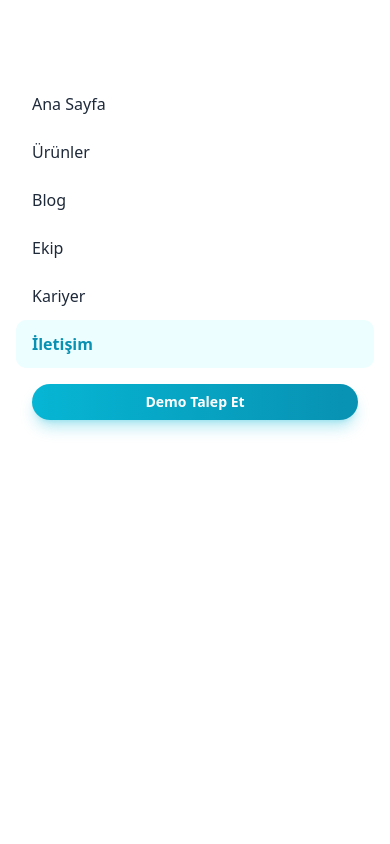
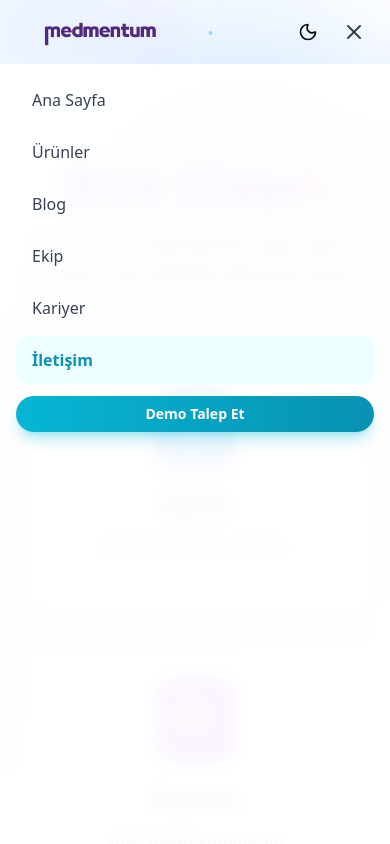
Before and after one commit to bsyilmaz/medmentum, a React (Vite) app: page /contact in a window 390 px wide. Both pictures are taken after a click on the button 354 px from the left and 32 px from the top of the page. Shown: the top 844 px of the page. Built offline with nearby package versions, Linux system fonts and the light colour scheme.

Commit message:
feat(header): improve mobile menu for mobile devices\n\n- Add full-screen mobile panel with backdrop\n- Disable body scroll when menu open\n- Keep desktop unchanged; mobile-only behavior

```diff
--- a/src/components/layout/Header.jsx
+++ b/src/components/layout/Header.jsx
@@ -18,7 +18,7 @@
     return () => window.removeEventListener('scroll', handleScroll)
   }, [])
 
-  // Lock body scroll when mobile menu is open
+  // Disable body scroll while mobile menu is open to prevent background scrolling
   useEffect(() => {
     if (isMobileMenuOpen) {
       document.body.style.overflow = 'hidden'
@@ -39,17 +39,13 @@
     { name: 'İletişim', path: '/contact' },
   ]
 
-  const headerBackground = isMobileMenuOpen
-    ? 'bg-white dark:bg-gray-900 shadow-lg'
-    : (isScrolled ? 'glass-effect shadow-lg' : 'bg-transparent')
-
   return (
     <motion.header
       initial={{ y: -100 }}
       animate={{ y: 0 }}
       className={`
         fixed top-0 left-0 right-0 z-50 transition-all duration-300
-        ${headerBackground}
+        ${isScrolled ? 'glass-effect shadow-lg' : 'bg-transparent'}
       `}
     >
       <nav className="container mx-auto px-4 sm:px-6 py-3 sm:py-4">
@@ -139,32 +135,21 @@
             <button
               onClick={() => setIsMobileMenuOpen(!isMobileMenuOpen)}
               className="p-2 text-gray-700 dark:text-gray-300"
-              aria-label="Menüyü Aç/Kapat"
-              aria-expanded={isMobileMenuOpen}
             >
               {isMobileMenuOpen ? <X size={24} /> : <Menu size={24} />}
             </button>
           </div>
         </div>
 
-        {/* Mobile Overlay + Menu */}
+        {/* Mobile Menu */}
         {isMobileMenuOpen && (
           <motion.div
-            initial={{ opacity: 0 }}
-            animate={{ opacity: 1 }}
-            exit={{ opacity: 0 }}
-            className="md:hidden fixed inset-0 z-40"
+            initial={{ opacity: 0, y: -10 }}
+            animate={{ opacity: 1, y: 0 }}
+            exit={{ opacity: 0, y: -10 }}
+            className="md:hidden fixed inset-0 top-16 z-40 bg-white/95 dark:bg-gray-900/95 backdrop-blur-sm"
           >
-            {/* Backdrop - fully opaque */}
-            <div className="absolute inset-0 bg-white dark:bg-gray-900" />
-
-            {/* Menu Panel */}
-            <motion.div
-              initial={{ y: -20, opacity: 0 }}
-              animate={{ y: 0, opacity: 1 }}
-              transition={{ duration: 0.2 }}
-              className="relative z-50 mt-20 px-4 pb-6"
-            >
+            <div className="px-4 py-3 space-y-1">
               {navItems.map((item) => (
                 <Link
                   key={item.path}
@@ -174,20 +159,20 @@
                     block py-3 px-4 rounded-lg
                     ${location.pathname === item.path
                       ? 'bg-primary-50 dark:bg-primary-900/30 text-primary-600 dark:text-primary-400 font-semibold'
-                      : 'text-gray-800 dark:text-gray-200 hover:bg-gray-50 dark:hover:bg-gray-800'}
+                      : 'text-gray-700 dark:text-gray-300 hover:bg-gray-50 dark:hover:bg-gray-800'}
                   `}
                 >
                   {item.name}
                 </Link>
               ))}
-              <div className="mt-4 px-4">
+              <div className="pt-2">
                 <Link to="/contact#demo">
                   <Button size="sm" className="w-full">
                     Demo Talep Et
                   </Button>
                 </Link>
               </div>
-            </motion.div>
+            </div>
           </motion.div>
         )}
       </nav>
```
